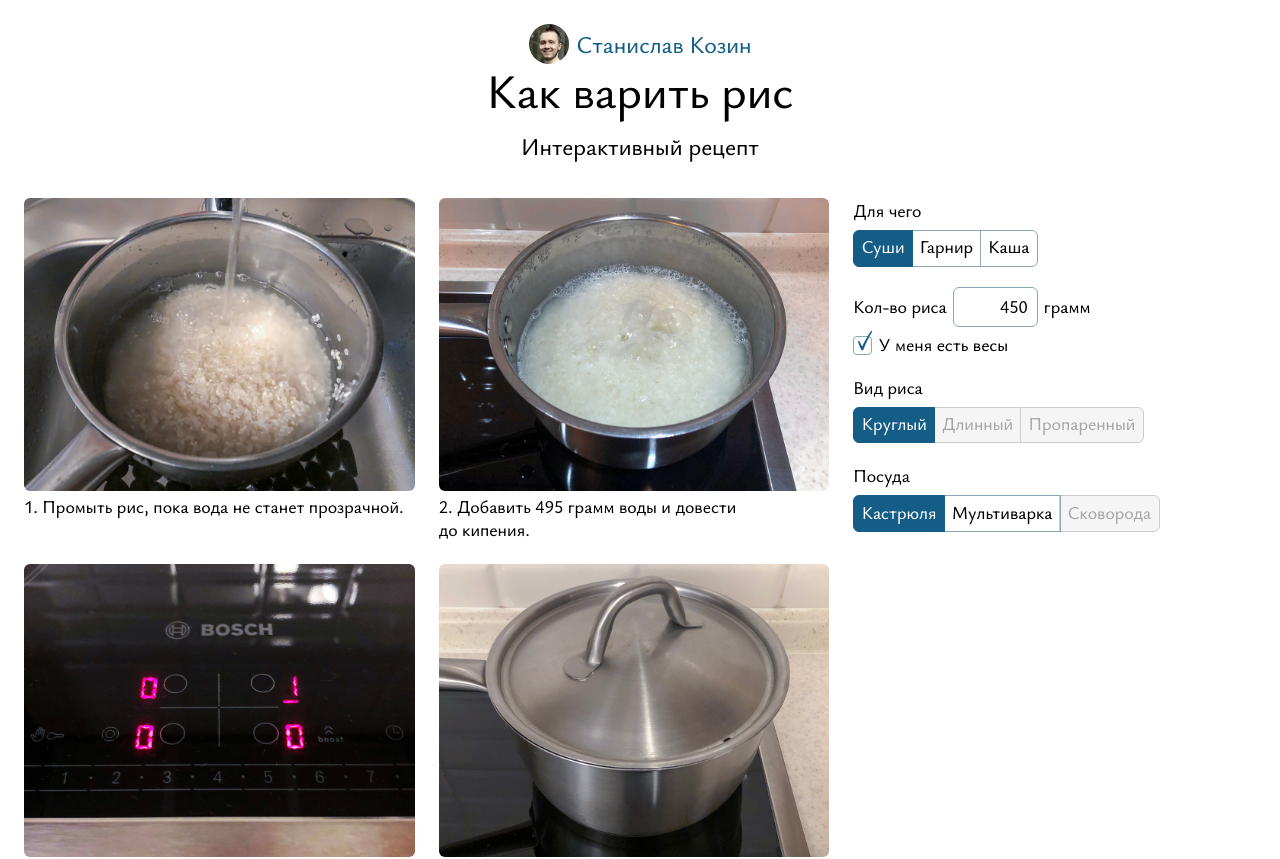
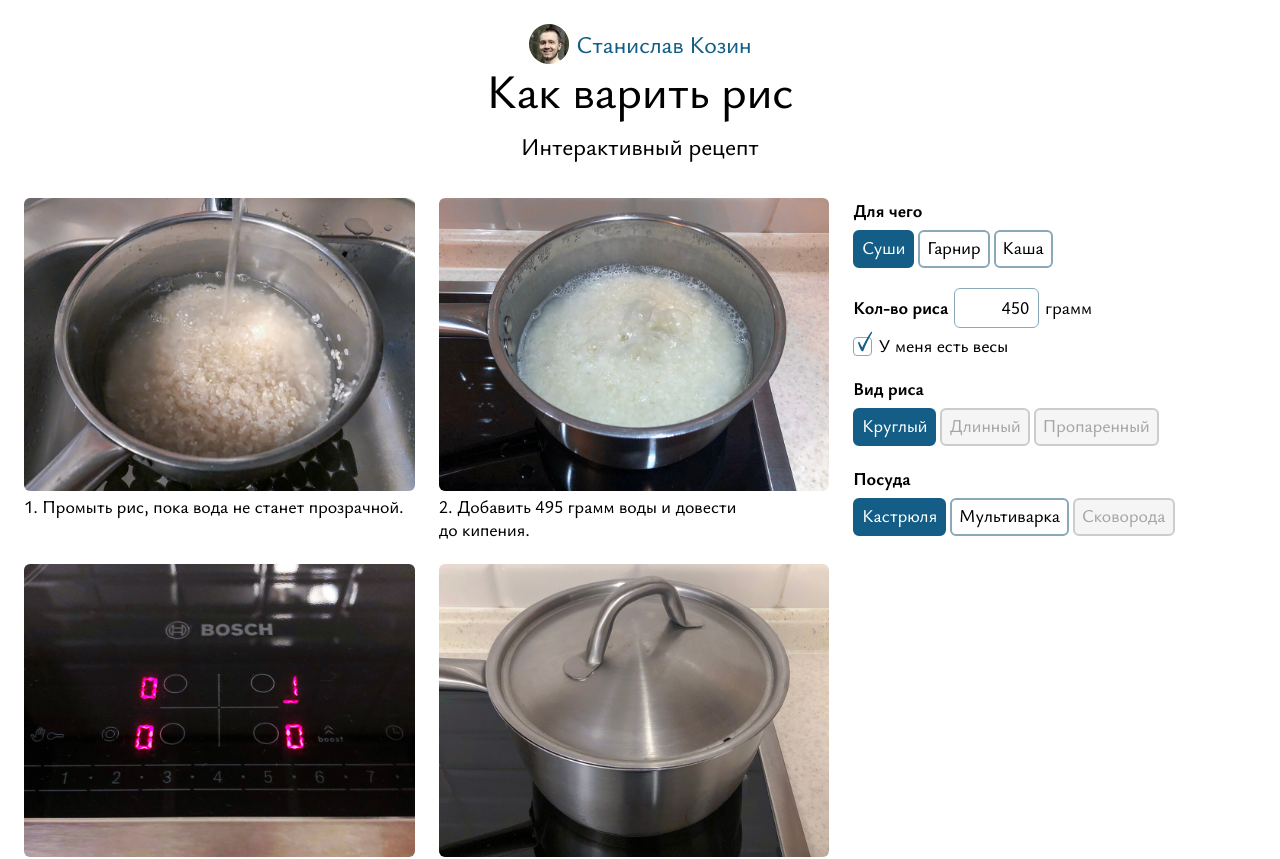
Before and after one commit to staskozin/website, a Next.js app: page /rice-calculator in a window 1280 px wide. Shown: the top 859 px of the page. Built offline with nearby package versions, Linux system fonts and the light colour scheme.

Commit message:
Довел до ума интерфейс рецепта (надеюсь)

```diff
--- a/src/components/RiceCalculator/UI/NumberInput.module.css
+++ b/src/components/RiceCalculator/UI/NumberInput.module.css
@@ -2,6 +2,10 @@
   display: flex;
   align-items: baseline;
   gap: 0.333333em;
+}
+
+.wrap>span:first-child {
+  font-weight: bold;
 }
 
 .input::-webkit-outer-spin-button,
@@ -20,4 +24,18 @@
   border-radius: 6px;
   padding: 0.333333em 0.5em 0.444444em;
   width: 7ch;
+  -webkit-transition-property: border-color;
+  transition-property: border-color;
+  -webkit-transition-timing-function: ease-out;
+  transition-timing-function: ease-out;
+  -webkit-transition-duration: .22s;
+  transition-duration: .22s;
 }
+
+@media (hover: hover) {
+  .input:hover {
+    border-color: hsl(200, 25%, 78%);
+    -webkit-transition: none;
+    transition: none;
+  }
+}
--- a/src/components/RiceCalculator/UI/Switcher.module.css
+++ b/src/components/RiceCalculator/UI/Switcher.module.css
@@ -6,10 +6,14 @@
 .switcher>span {
   display: block;
   margin-bottom: 0.444444em;
+  font-weight: bold;
 }
 
 .buttons {
   display: flex;
+  column-gap: 4px;
+  row-gap: 5px;
+  flex-wrap: wrap;
 }
 
 .button {
@@ -17,50 +21,53 @@
 }
 
 .button input {
-  display: none;
+  opacity: 0;
+  position: absolute;
 }
 
 .button span {
   position: relative;
-  z-index: 1;
   cursor: pointer;
   display: block;
-  box-sizing: border-box;
-  padding: calc(0.188888em) calc(0.411111em) calc(0.411111em);
-  border: 0.088889em solid #89a8b8;
-  margin-right: -0.088889em;
-}
-
-.button:first-child span {
-  border-radius: 6px 0 0 6px;
-}
-
-.button:last-child span {
-  margin-right: 0;
-  border-radius: 0 6px 6px 0;
+  padding: calc(0.277777em - 2px) calc(0.5em - 2px) calc(0.5em - 2px);
+  border: 2px solid #89a8b8;
+  border-radius: 6px;
 }
 
 .button input:checked+span {
-  position: relative;
-  z-index: 2;
   background-color: #135d86;
   border-color: #135d86;
   color: #ffffff;
-
 }
 
 .button input:disabled+span {
-  position: relative;
-  z-index: 0;
   color: #a6a6a6;
   background-color: #f5f5f5;
   border-color: #cccccc;
 }
 
+.button input:focus-visible+span {
+  outline-width: 2px;
+  outline-style: solid;
+  outline-color: #1f73e3;
+}
+
 @media (hover: hover) {
+  .button span {
+    -webkit-transition-property: background-color, border-color, color;
+    transition-property: background-color, border-color, color;
+    -webkit-transition-timing-function: ease-out;
+    transition-timing-function: ease-out;
+    -webkit-transition-duration: .22s;
+    transition-duration: .22s;
+  }
+
   .button span:hover {
     background-color: #ecf1f4;
+    -webkit-transition: none;
+    transition: none;
   }
+
   .button input:disabled+span:hover {
     cursor: not-allowed;
   }
```
